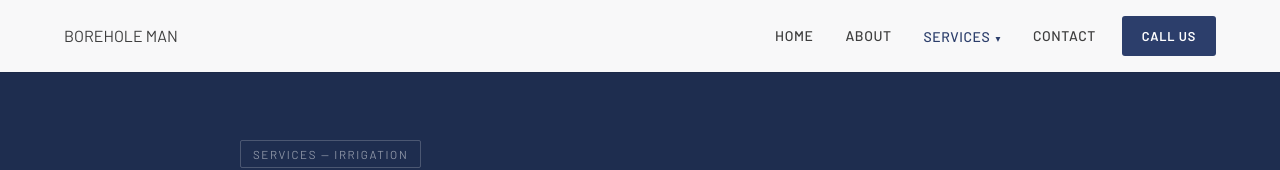
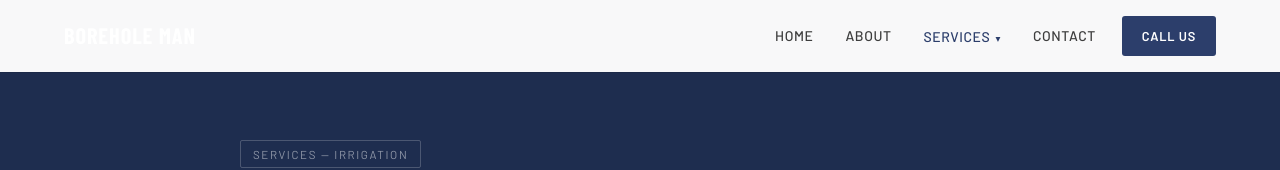
Before and after one commit to BoreholeMan/my-website, a React (Vite) app: page /services/irrigation in a window 1280 px wide. Shown: the top 170 px of the page. Built offline with nearby package versions, Linux system fonts and the light colour scheme; a web font is replaced by a local one.

Commit message:
Update Navbar styles for logo text
Replaced logo image styling with logo text styling.

```diff
--- a/src/components/Navbar.module.css
+++ b/src/components/Navbar.module.css
@@ -24,9 +24,13 @@
   justify-content: space-between;
 }
 
-.logo img {
-  height: 48px;
-  width: auto;
+.logoText {
+  font-family: var(--font-display);
+  font-size: 1.4rem;
+  font-weight: 800;
+  color: white;
+  letter-spacing: 0.04em;
+  text-transform: uppercase;
 }
 
 .links {
```
